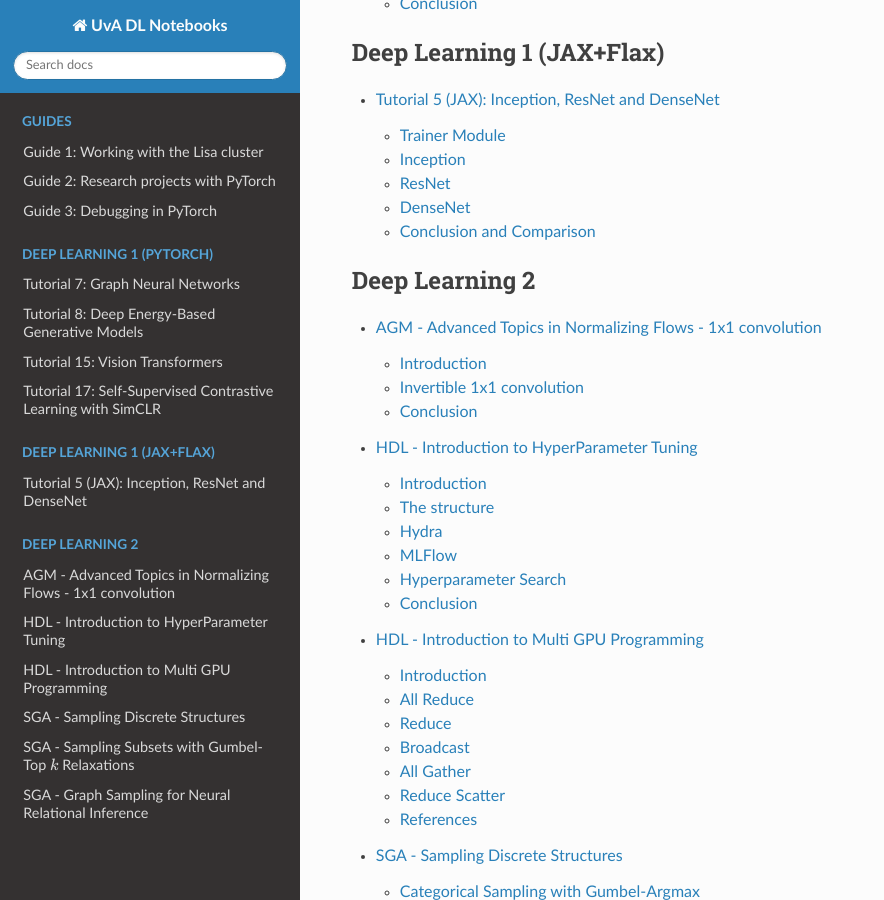
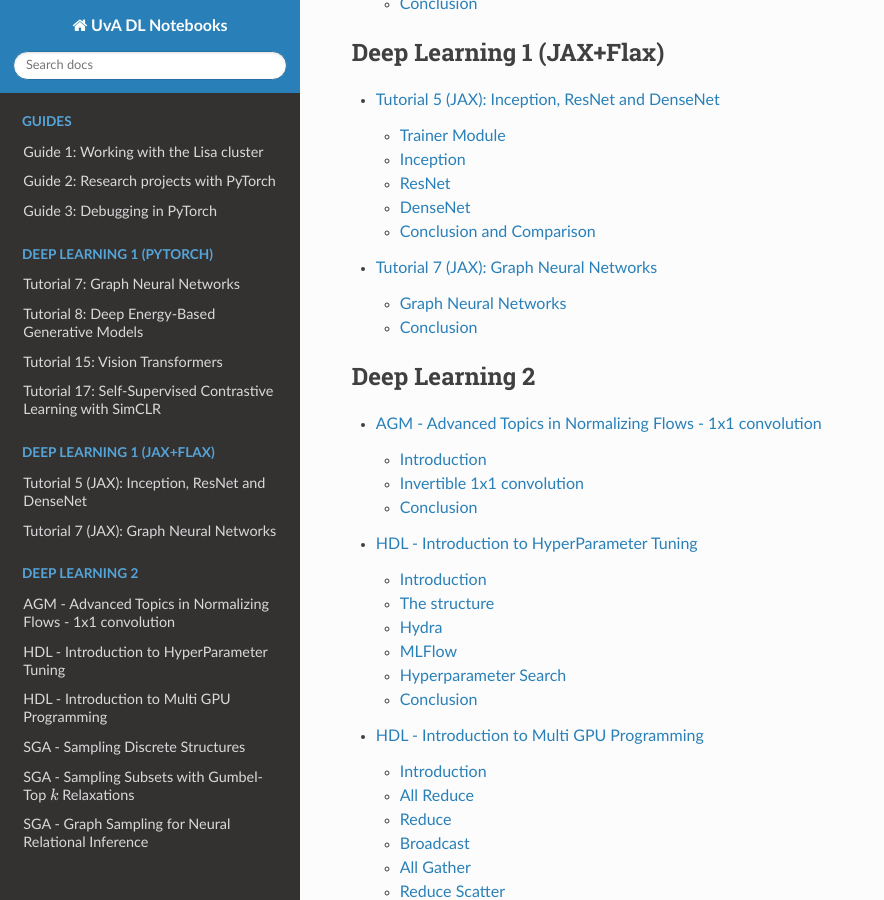
Before and after one commit to phlippe/uvadlc_notebooks, a Sphinx documentation site: the page built from docs/index.rst, in a window 1280 px wide and 900 px high, scrolled down 3759 px. Shown: the whole window, without its empty margins (0-884 px from the left). Built offline with Sphinx 7.4.7 and the Read the Docs theme 2.0.0, drawn with Linux system fonts in a browser that asks for light colours; pages that are not in the unit, such as notebooks, are missing from menus.

Commit message:
Tutorial 7 (JAX): GNN tutorial without Jraph for now

```diff
--- a/docs/index.rst
+++ b/docs/index.rst
@@ -139,6 +139,7 @@ If you find the tutorials helpful and would like to cite them, you can use the f
    tutorial_notebooks/JAX/tutorial2/Introduction_to_JAX
    tutorial_notebooks/JAX/tutorial5/Inception_ResNet_DenseNet
    tutorial_notebooks/JAX/tutorial6/Transformers_and_MHAttention
+   tutorial_notebooks/JAX/tutorial7/GNN_overview
    tutorial_notebooks/JAX/tutorial9/AE_CIFAR10
 
 .. toctree::
```
Also changed, not shown: docs/tutorial_notebooks/JAX/tutorial5/Inception_ResNet_DenseNet.ipynb, docs/tutorial_notebooks/JAX/tutorial7/GNN_overview.ipynb (added).
